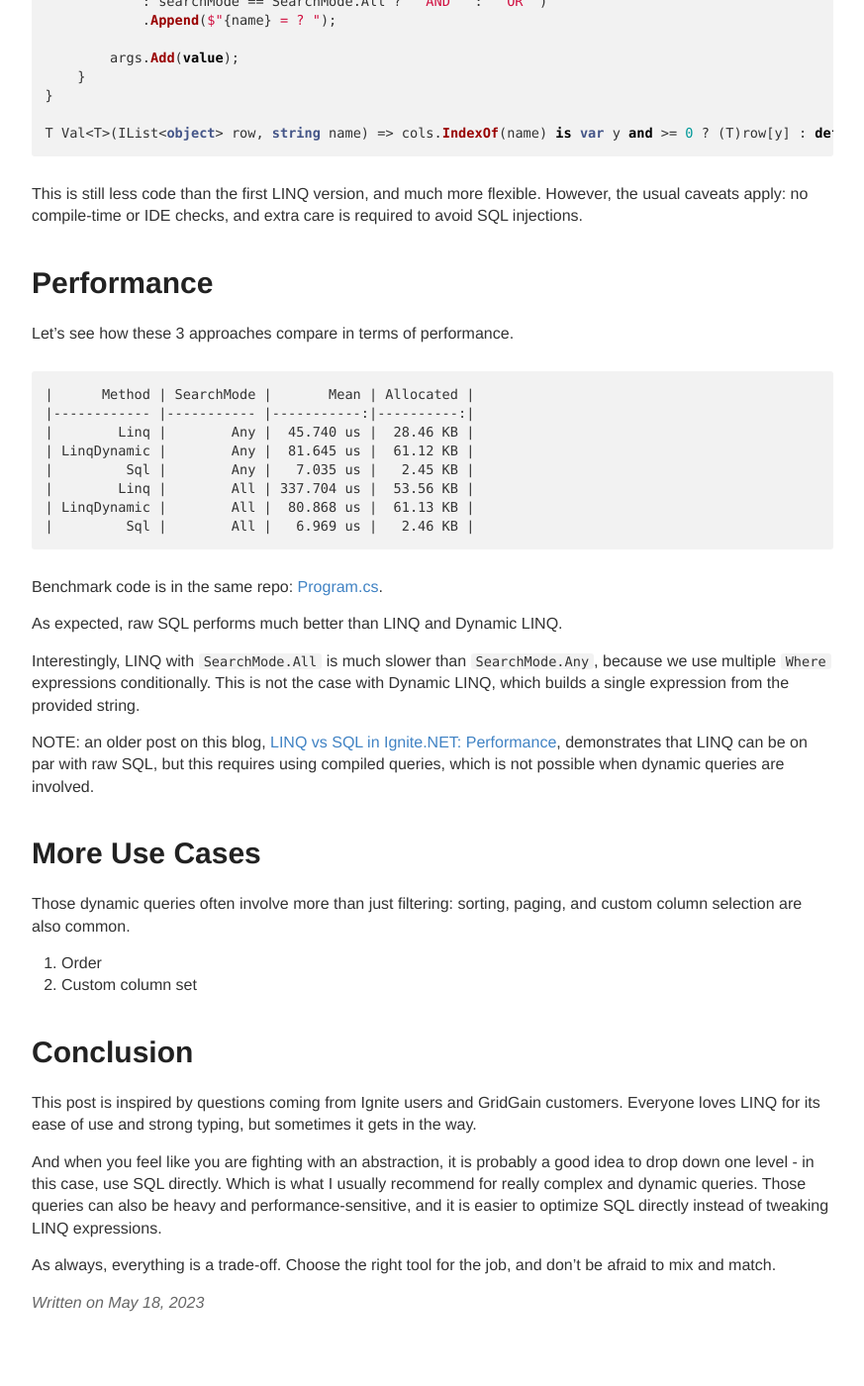
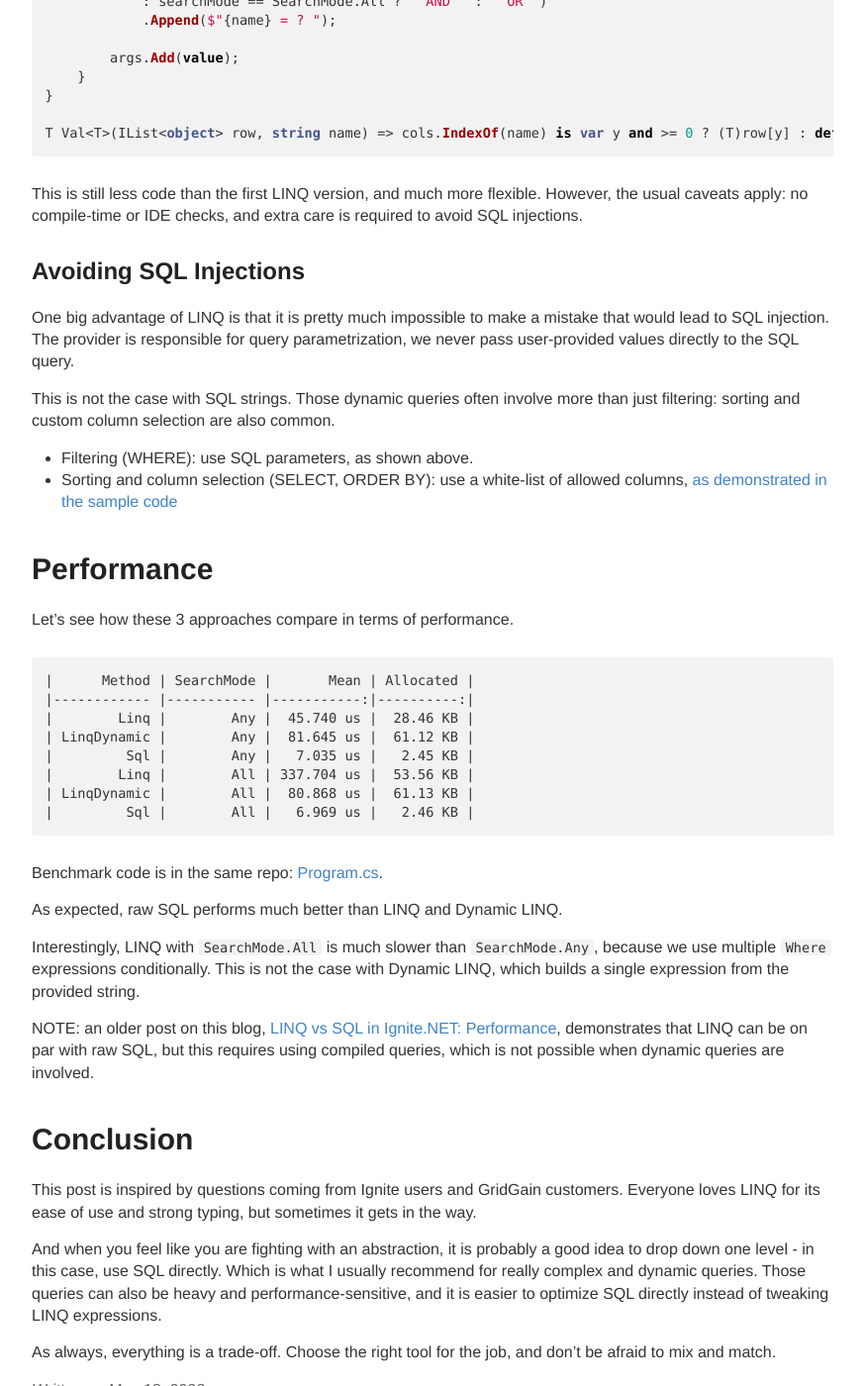
Before and after one commit to ptupitsyn/ptupitsyn.github.io, a Jekyll site: the page built from _posts/2023-05-18-Dynamic-LINQ-With-Ignite.md, in a window 1280 px wide and 1400 px high, scrolled down 3655 px. Shown: the whole window at 99% size, without its empty margins (203-1076 px from the left). Built offline with Jekyll 4.4.1, drawn with Linux system fonts in a browser that asks for light colours; comment, search, counter and statistics services are not loaded.

Commit message:
Add "Avoiding SQL Injections"

````diff
--- a/_posts/2023-05-18-Dynamic-LINQ-With-Ignite.md
+++ b/_posts/2023-05-18-Dynamic-LINQ-With-Ignite.md
@@ -8,6 +8,7 @@ TBD: Better title, more catchy? "Dynamic LINQ performance with Ignite.NET and Sy
 ![Apache Ignite Persistent Store](../images/ignite-dynamic-linq.png) Dynamically building database queries
 can be necessary for some use cases, such as UI-based filtering.
 This can get challenging with LINQ-based frameworks such as EF Core and Ignite.NET.
+
 
 # Use Case Example
 
@@ -87,6 +88,7 @@ IQueryable<Car> FilterAny()
 }
 ```
 
+
 # Simplification with System.Linq.Dynamic.Core
 
 [Dynamic LINQ (System.Linq.Dynamic.Core)](https://github.com/zzzprojects/System.Linq.Dynamic.Core)
@@ -123,6 +125,7 @@ no specific integration is required. What it does is it parses the string expres
 which is then passed to the LINQ provider to build the SQL query.
 
 We achieved the same result with much less code, which is easier to read and maintain. But is it the right approach?
+
 
 # Why Not Use SQL Directly?
 
@@ -171,6 +174,19 @@ T Val<T>(IList<object> row, string name) => cols.IndexOf(name) is var y and >= 0
 This is still less code than the first LINQ version, and much more flexible.
 However, the usual caveats apply: no compile-time or IDE checks, and extra care is required to avoid SQL injections.
 
+
+## Avoiding SQL Injections
+
+One big advantage of LINQ is that it is pretty much impossible to make a mistake that would lead to SQL injection.
+The provider is responsible for query parametrization, we never pass user-provided values directly to the SQL query.
+
+This is not the case with SQL strings. Those dynamic queries often involve more than just filtering: sorting and custom column selection are also common.
+
+* Filtering (WHERE): use SQL parameters, as shown above.
+* Sorting and column selection (SELECT, ORDER BY): use a white-list of allowed columns, [as demonstrated in the sample code](https://github.com/ptupitsyn/ignite-dynamic-linq/blob/main/Ignite.DynamicLINQ/Data/CarRepository.cs#L133)
+
+
+
 # Performance
 
 Let's see how these 3 approaches compare in terms of performance.
@@ -197,13 +213,6 @@ NOTE: an older post on this blog, [LINQ vs SQL in Ignite.NET: Performance](https
 demonstrates that LINQ can be on par with raw SQL, but this requires using compiled queries, which is not possible when dynamic queries are involved.
 
 
-# More Use Cases
-
-Those dynamic queries often involve more than just filtering: sorting, paging, and custom column selection are also common.
-
-1. Order
-2. Custom column set
-
 # Conclusion
 
 This post is inspired by questions coming from Ignite users and GridGain customers.
````
